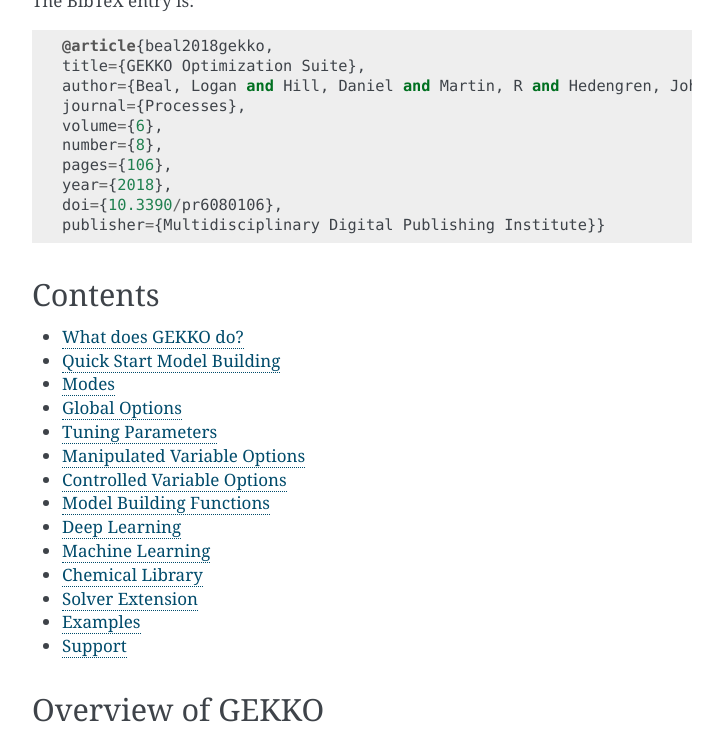
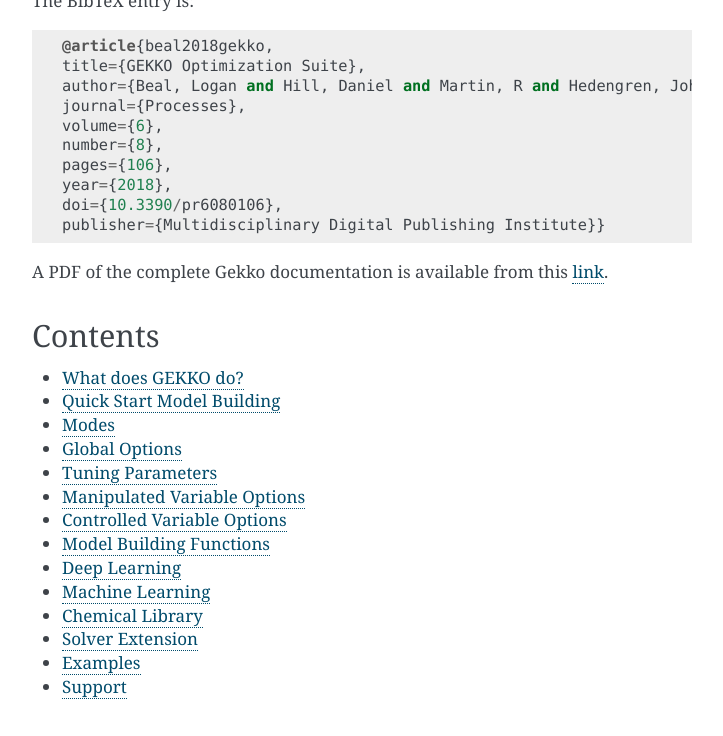
Before and after one commit to BYU-PRISM/GEKKO, a Sphinx documentation site: the page built from docs/index.rst, in a window 1280 px wide and 900 px high, scrolled down 1518 px, cut to the strip 0-736 px from the top of the window. Shown: the whole strip, without its empty margins (388-1111 px from the left). Built offline with Sphinx 7.4.7, drawn with Linux system fonts in a browser that asks for light colours.

Commit message:
Update index.rst

```diff
--- a/docs/index.rst
+++ b/docs/index.rst
@@ -66,6 +66,8 @@
 	doi={10.3390/pr6080106},
 	publisher={Multidisciplinary Digital Publishing Institute}}
 
+A PDF of the complete Gekko documentation is available from this `link <https://buildmedia.readthedocs.org/media/pdf/gekko/latest/gekko.pdf>`_.
+
 Contents
 --------
 
```
